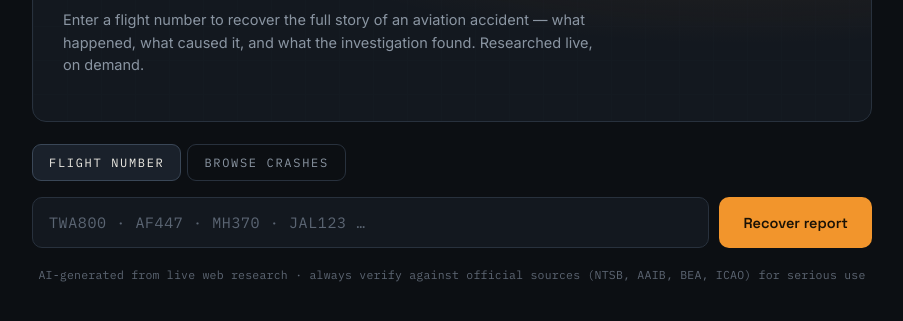
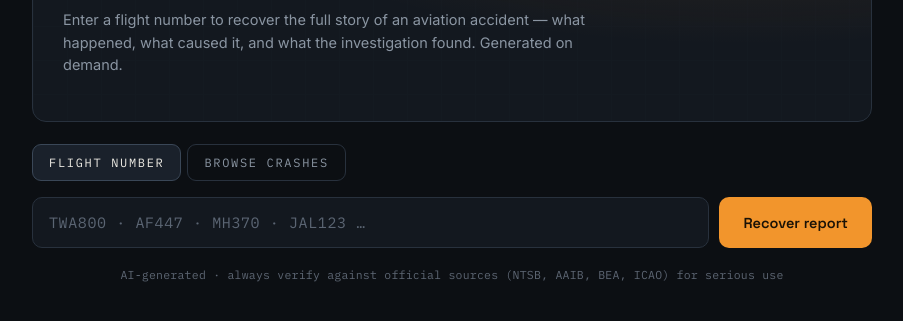
Before and after one commit to deeraj44/blackbox-groq, a website: page index.html in a window 1280 px wide. Shown: the part 143-464 px from the top of the page, without its empty margins (188-1091 px from the left). Drawn offline with Linux system fonts and the light colour scheme.

Commit message:
Update text in index.html for clarity

```diff
--- a/index.html
+++ b/index.html
@@ -138,7 +138,7 @@ html,body{margin:0;padding:0;}
     <div class="bb-hero">
       <div class="bb-mark"><span class="bb-dot"></span> FLIGHT&nbsp;RECORDER</div>
       <div class="bb-title">BLACK<em>BOX</em></div>
-      <p class="bb-sub">Enter a flight number to recover the full story of an aviation accident — what happened, what caused it, and what the investigation found. Researched live, on demand.</p>
+      <p class="bb-sub">Enter a flight number to recover the full story of an aviation accident — what happened, what caused it, and what the investigation found. Generated on demand.</p>
     </div>
 
     <div class="bb-tabs">
@@ -167,7 +167,7 @@ html,body{margin:0;padding:0;}
       <div id="browseOut"></div>
     </div>
 
-    <p class="bb-disc">AI-generated from live web research · always verify against official sources (NTSB, AAIB, BEA, ICAO) for serious use</p>
+    <p class="bb-disc">AI-generated · always verify against official sources (NTSB, AAIB, BEA, ICAO) for serious use</p>
   </div>
 </div>
 
```
